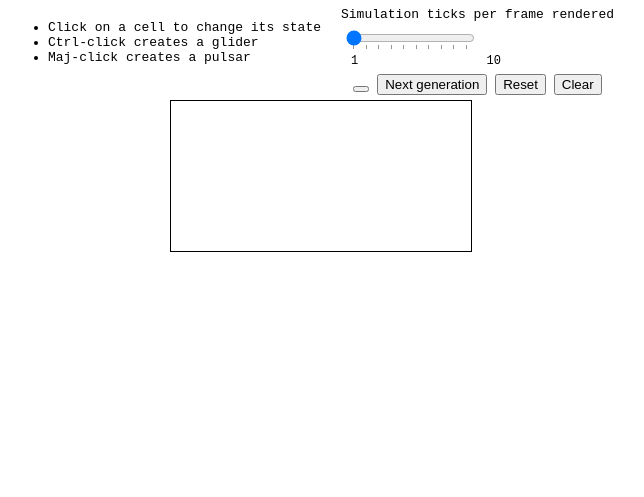
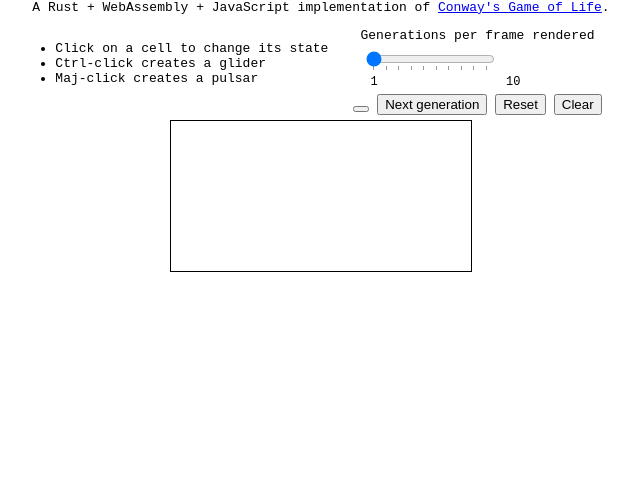
Before and after one commit to TGianella/game-of-life, a website built with webpack: page index.html in a window 1280 px wide. Shown: the part 311-808 px from the top of the page, without its empty margins (327-971 px from the left). Built offline with nearby package versions, Linux system fonts and the light colour scheme.

Commit message:
Added tagline

```diff
--- a/index.html
+++ b/index.html
@@ -67,6 +67,7 @@
   </head>
   <body>
     <h1>The Game of Life</h1>
+    <p>A Rust + WebAssembly + JavaScript implementation of <a href="https://en.wikipedia.org/wiki/Conway%27s_Game_of_Life">Conway's Game of Life</a>.</p>
     <div id="wrapper">
       <div id="instructions">
         <ul>
@@ -77,7 +78,7 @@
       </div>
       <div id="interaction">
         <div id="slider">
-          <label>Simulation ticks per frame rendered</label><br/>
+          <label>Generations per frame rendered</label><br/>
           <input id="ticks-frequency" type="range" min="1" max="10" value="1" list="markers">
           <datalist id="markers">
             <option value="1" label="1"></option>
```
